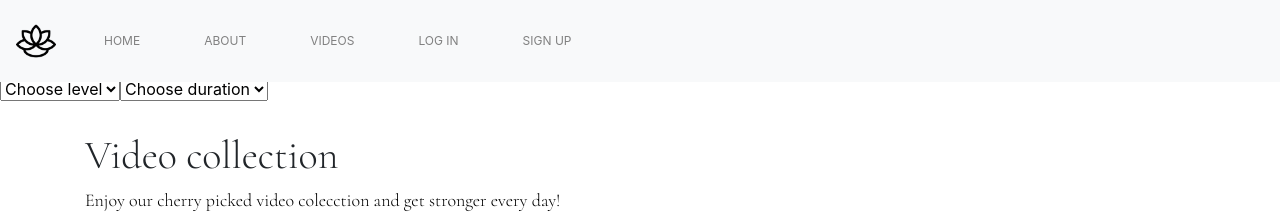
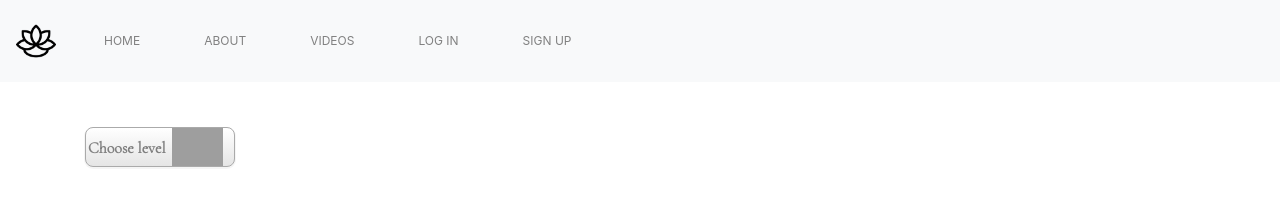
Before and after one commit to liza-minican/final-project-yoga-studio-frontend, a React (Create React App) app: page /videos in a window 1280 px wide. Shown: the top 217 px of the page. Built offline with nearby package versions, Linux system fonts and the light colour scheme; no server answers; grey boxes are pictures that could not be loaded.

Commit message:
push before the demo

```diff
--- a/src/components/Likes.js
+++ b/src/components/Likes.js
@@ -67,7 +67,7 @@ const Button = styled.button`
   display: inline-block;
   transition: all 0.4s ease 0s;
   border: none;
-  background-color: #efce8f;
+  background-color: #e6b451;
   color: black;
   padding: 4px;
   border-radius: 1px;
--- a/src/pages/Home.js
+++ b/src/pages/Home.js
@@ -108,7 +108,8 @@ const ButtonWrapper = styled.button`
   display: inline-block;
   transition: all 0.4s ease 0s;
   border: none;
-  background-color: #efce8f;
+  background-color: #e6b451;
+  //background-color: #efce8f;
   color: black;
   padding: 3px;
   border-radius: 1px;
--- a/src/pages/UserProfile.js
+++ b/src/pages/UserProfile.js
@@ -1,4 +1,4 @@
-import React, { useState, useEffect } from "react";
+import React, { useEffect } from "react";
 import { useSelector } from "react-redux";
 import { useDispatch } from "react-redux";
 
--- a/src/pages/VideoList.js
+++ b/src/pages/VideoList.js
@@ -31,18 +31,7 @@ export const VideoList = () => {
 
   return (
     <>
-      <select
-        value={filters.category}
-        onChange={(event) =>
-          dispatch(videoList.actions.setCategory(event.target.value))
-        }
-      >
-        <option value="">Choose level</option>
-        <option value="Advanced">Advanced</option>
-        <option value="Intermediate">Intermediate</option>
-        <option value="Beginner">Beginner</option>
-      </select>
-      <select
+      {/* <select
         value={filters.length}
         onChange={(event) =>
           dispatch(videoList.actions.setLength(event.target.value))
@@ -53,8 +42,23 @@ export const VideoList = () => {
         <option value="15">15</option>
         <option value="20">20</option>
         <option value="30">30</option>
-      </select>
+      </select> */}
       <Container>
+        <WrapperMain class="demo">
+          <WrapperForm class="dropdown-container">
+            <Form
+              value={filters.category}
+              onChange={(event) =>
+                dispatch(videoList.actions.setCategory(event.target.value))
+              }
+            >
+              <option value="">Choose level</option>
+              <option value="Advanced">Advanced</option>
+              <option value="Intermediate">Intermediate</option>
+              <option value="Beginner">Beginner</option>
+            </Form>
+          </WrapperForm>
+        </WrapperMain>
         <TextWrapper>
           <h1>Video collection</h1>
           <p>
@@ -89,3 +93,82 @@ const TextWrapper = styled.div`
     font-size: 18px;
   }
 `;
+const WrapperMain = styled.div`
+  margin: 50px 0px;
+`;
+
+const WrapperForm = styled.div`
+  width: 150px;
+  //margin: 100px auto;
+  position: relative;
+`;
+
+const Form = styled.select`
+  display: block;
+  font-size: 16px;
+  font-family: "Cormorant", sans-serif;
+  font-weight: 600;
+  color: grey;
+  line-height: 1.3;
+  padding: 0.6em 1.4em 0.5em 0.8em;
+  width: 100%;
+  max-width: 100%; /* useful when width is set to anything other than 100% */
+  box-sizing: border-box;
+  margin: 0;
+  border: 1px solid #aaa;
+  box-shadow: 0 1px 0 1px rgba(0, 0, 0, 0.04);
+  border-radius: 0.5em;
+  -webkit-appearance: button;
+  -moz-appearance: button;
+  -webkit-user-select: none;
+  -moz-user-select: none;
+  -webkit-padding-end: 20px;
+  -moz-padding-end: 20px;
+  -webkit-padding-start: 2px;
+  -moz-padding-start: 2px;
+  appearance: none;
+  background-color: #f4f7f8;
+  background-image: url("./images/arrow.png"),
+    linear-gradient(to bottom, #ffffff 0%, #e5e5e5 100%);
+  background-repeat: no-repeat, repeat;
+  background-position: right 0.7em top 50%, 0 0;
+  background-size: 4vw auto, 100%;
+  outline: none !important;
+
+  &hover {
+    border-color: yellow;
+    //outline: none;
+  }
+
+  &focus {
+    border-color: yellow;
+    box-shadow: 0 0 0 3px -moz-mac-focusring;
+    //outline: none;
+  }
+  option {
+    color: black;
+    background: white;
+    display: flex;
+    white-space: pre;
+    min-height: 20px;
+    padding: 0px 2px 1px;
+  }
+`;
+
+/* width: 100%;
+  height: 50px;
+  font-size: 100%;
+  font-weight: bold;
+  cursor: pointer;
+  border-radius: 0;
+  background-color: #c0392b;
+  border: none;
+  border-bottom: 2px solid #962d22;
+  color: white;
+  appearance: none;
+  padding: 10px;
+  padding-right: 38px;
+  -webkit-appearance: none;
+  -moz-appearance: none;
+  transition: color 0.3s ease, background-color 0.3s ease,
+    border-bottom-color 0.3s ease; */
```
Also changed, not shown: src/components/VideoCard.js (+0 -16 lines).
